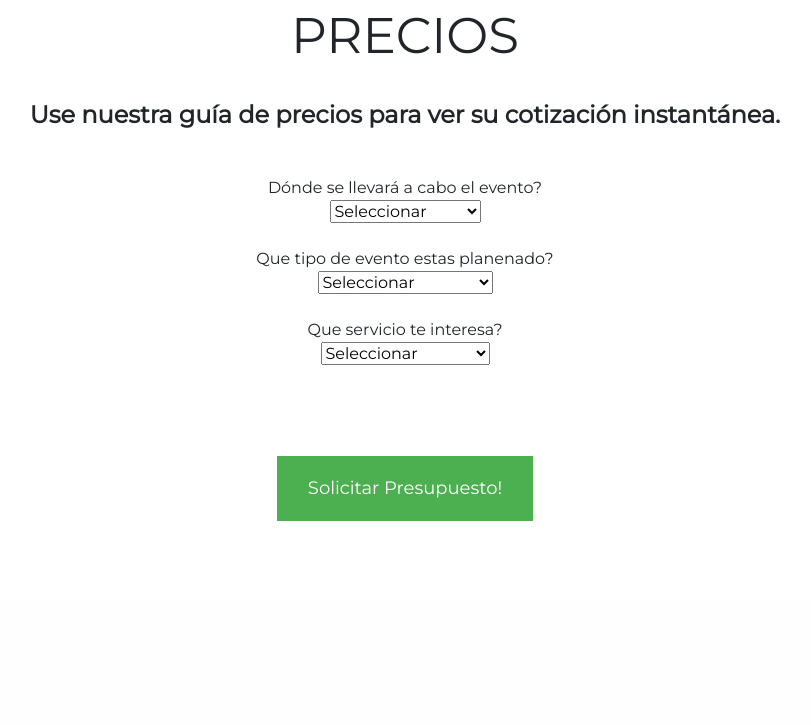
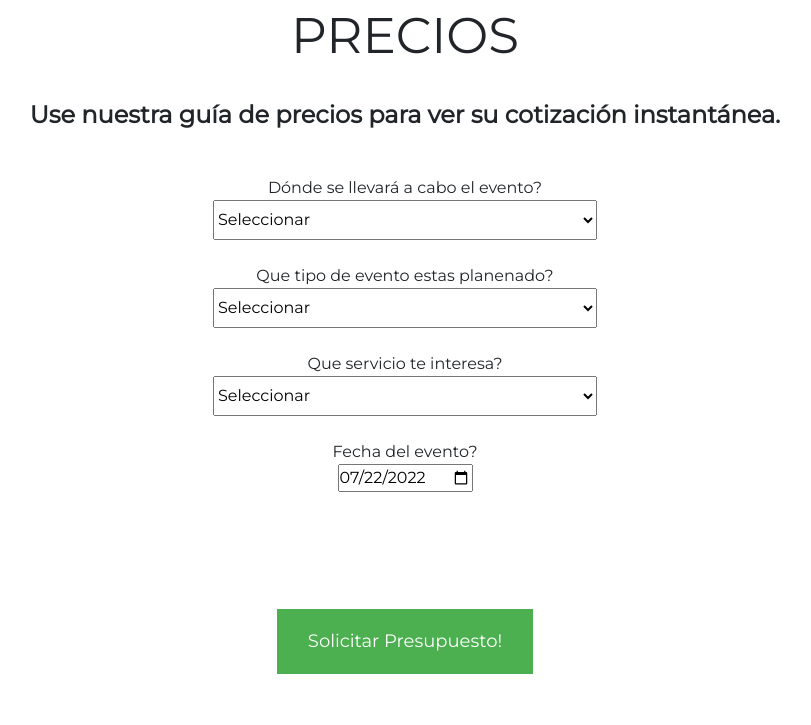
Before and after one commit to mariogzabala/mario-zabala-selfiecam, a PHP site: page /views/pricing.html in a window 1280 px wide. Shown: the part 201-926 px from the top of the page, without its empty margins (235-1046 px from the left). Before the commit the page ends 722 px from the top, so only its background shows below. Run offline with PHP 8.4, Linux system fonts and the light colour scheme; some libraries are stand-ins or nearby versions.

Commit message:
add date input to pricing view

```diff
--- a/css/style.css
+++ b/css/style.css
@@ -375,7 +375,16 @@ footer {
   display: flex;
   flex-direction: column;
   align-items: center;
-  margin-top: 3%; }
+  margin-top: 3%;
+  width: 100%; }
+
+select {
+  width: 30%;
+  height: 40px;
+  text-align: left; }
+
+#mensaje {
+  margin-top: 2%; }
 
 .mainContact {
   display: grid;
--- a/index.html
+++ b/index.html
@@ -22,7 +22,7 @@
     <header>
             <!-- LOGO -->
         <div class="logo">
-            <a href="#"><img class="img-fluid" src="./assets/img/logo.png" alt="selfiecam-photobooth-logo.png"></a>
+            <a href="#"><img class="img-fluid" src="./assets/img/logo2.png" alt="selfiecam-photobooth-logo.png"></a>
         </div>
             <!-- BARRA DE NAVEGACION -->
         <nav class="navbar navbar-expand-lg navbar-dark">
--- a/js/app.js
+++ b/js/app.js
@@ -25,6 +25,8 @@ const servicios = [
 const selectUbicacion = document.querySelector('select[name="ubicacion"]');
 const selectEvento = document.querySelector('select[name="evento"]');
 const selectServicio = document.querySelector('select[name="servicio"]');
+const selectFecha = document.querySelector('input[name="fecha"]');
+
 
 
 //DOM
@@ -41,12 +43,10 @@ selectUbicacion.addEventListener("change", () => {
     repetir = false;
   } else if (option == "Interior") {
     km = parseInt(
-      prompt(
-        "Ingresa los kilómetros que hay desde tu localidad hasta Córdoba Capital"
-      )
+      prompt("Ingresa los kilómetros que hay desde tu localidad hasta Córdoba Capital:")
     );
     if (km > cobertura) {
-      alert("No llegamos hasta esa localidad. Gracias por tu consulta");
+      swal("Lo sentimos!","...No llegamos hasta tu Localidad!");
       repetir = false;
       continuar = false;
     } else {
@@ -115,6 +115,11 @@ selectServicio.addEventListener("change", () => {
   }
 });
 
+selectFecha.addEventListener("change", () => {
+  let option = selectFecha.inputSearch.date
+  return (option)
+});
+
 
 // JSON
 document.querySelector('#EnvioSolicitud').addEventListener('click', guardarSolicitud);
@@ -124,20 +129,22 @@ function guardarSolicitud(event){
     let sUbicacion = selectUbicacion.value
     let sEvento = selectEvento.value
     let sServicio = selectServicio.value
+    let sFecha = selectFecha.value
 
 
-addPedido(sUbicacion,sEvento,sServicio);
+addPedido(sUbicacion,sEvento,sServicio,sFecha);
 }
 
 //STORAGE
 let Solicitud = [];
 
-function addPedido(pubicacion,pevento,pservicio) {
+function addPedido(pubicacion,pevento,pservicio,pfecha) {
 
 let nuevaSolicitud = {
     lugar: pubicacion,
     evento: pevento,
     servicio: pservicio,
+    fecha: pfecha
 };
   console.log(nuevaSolicitud);
   Solicitud.push(nuevaSolicitud);
--- a/scss/_header.scss
+++ b/scss/_header.scss
@@ -19,6 +19,7 @@ a {
 	a {
 		img {
 			width: 50%;
+
 			&:hover {
 				transform: scale(1.1);
 				transition: all .25s;
--- a/scss/_pricing.scss
+++ b/scss/_pricing.scss
@@ -9,4 +9,13 @@
 	flex-direction: column;
 	align-items: center;
 	margin-top: 3%;
+	width: 100%;
 }
+select{
+	width: 30%;
+	height: 40px;
+	text-align: left;
+}
+#mensaje{
+	margin-top: 2%;
+}
--- a/views/pricing.html
+++ b/views/pricing.html
@@ -60,6 +60,9 @@
             <option value="Default">Seleccionar</option>
             </select>
             <br>
+            <label>Fecha del evento?</label>
+            <input type="date" id="fecha" name="fecha" value="2022-07-22" min="2022-01-01" max="2035-12-31">
+            <br>
             <p id="mensaje"></p>
         </div>
             <button type="submit" id="EnvioSolicitud" class="button">Solicitar Presupuesto!</button>
@@ -73,5 +76,6 @@
         });
     </script>
     <script src="../js/app.js"></script>
+    <script src="https://unpkg.com/sweetalert/dist/sweetalert.min.js"></script>
 </body>
 </html>
```
